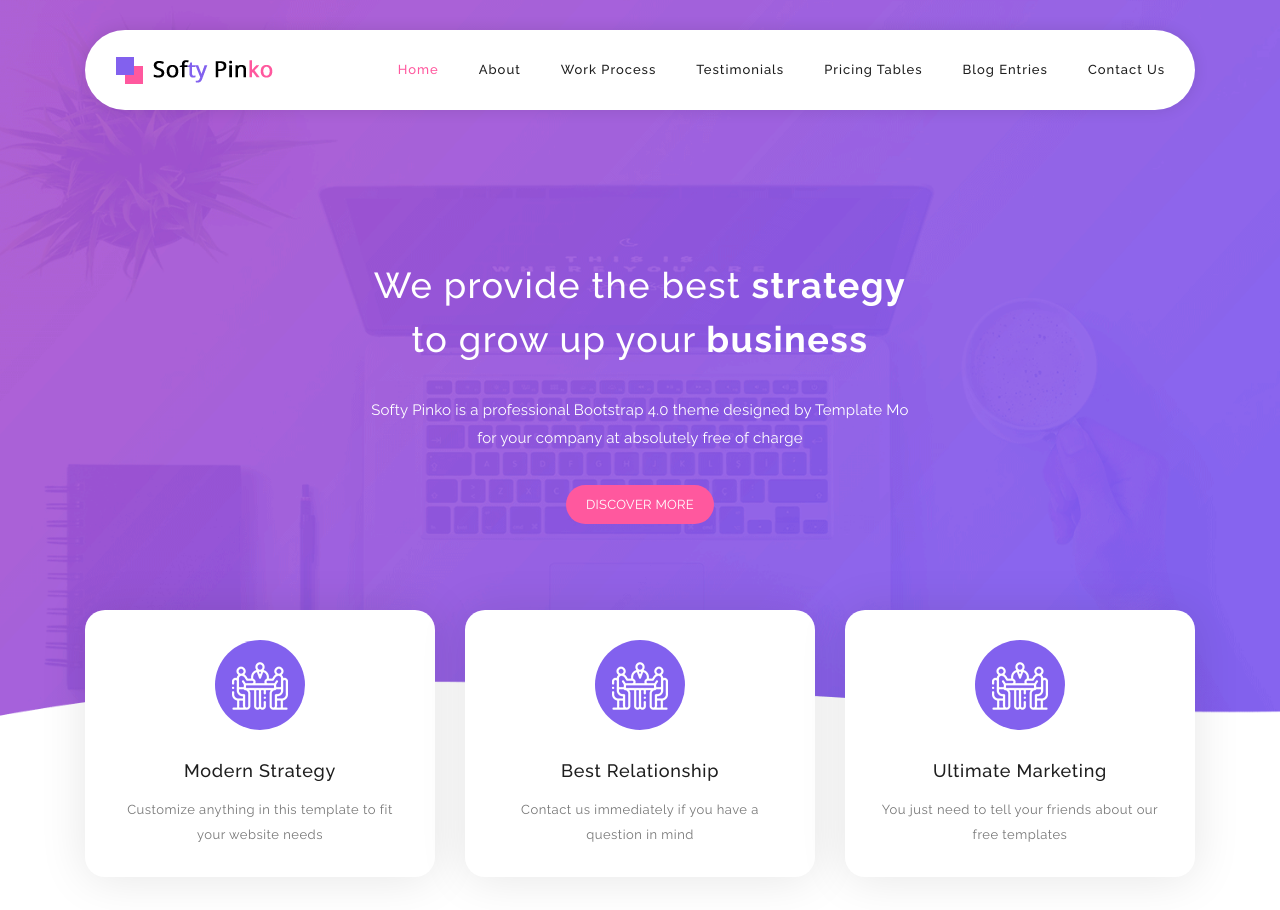
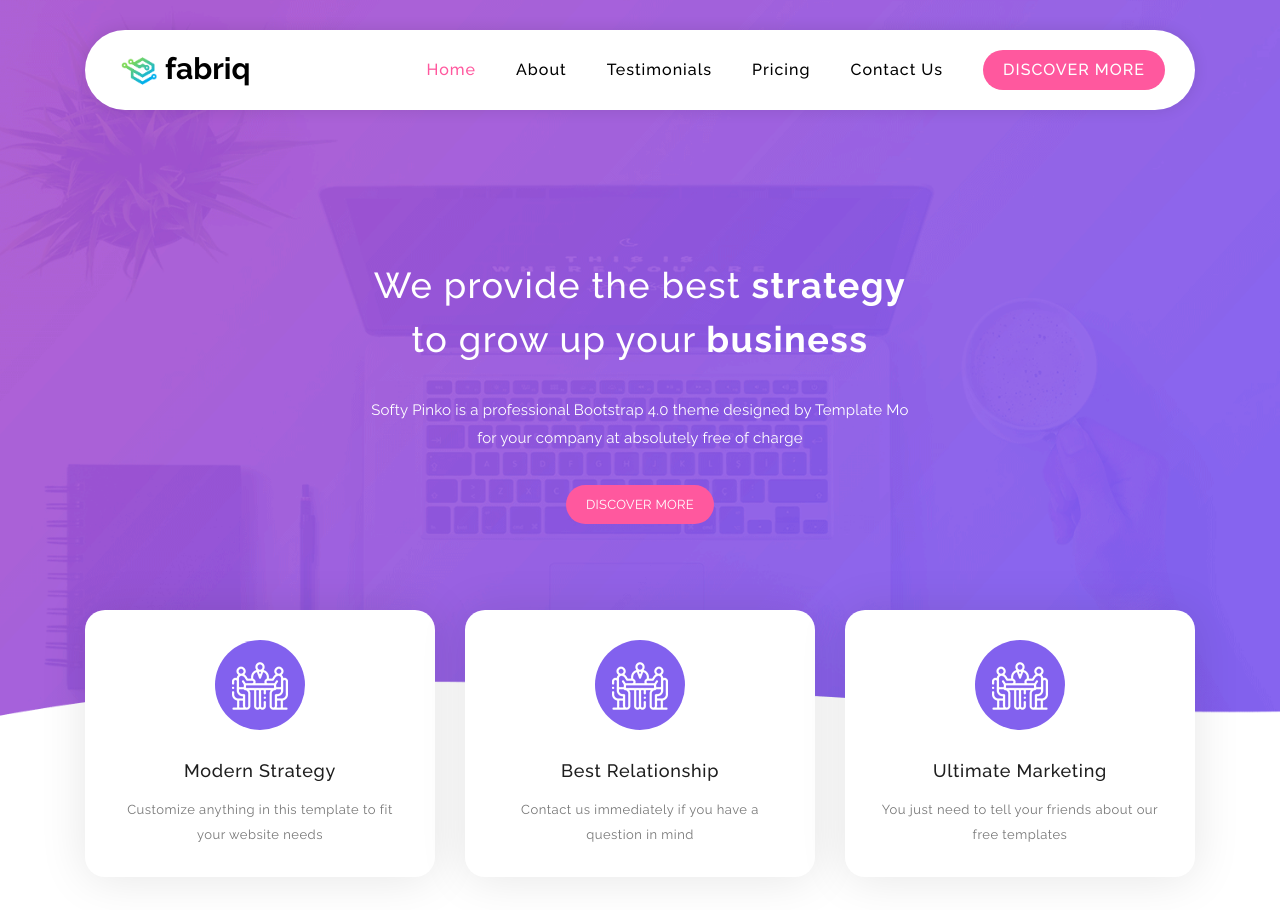
Before and after one commit to fabriq-labs/softy-pinko-website, a plain HTML site: page index.html in a window 1280 px wide. Shown: the top 910 px of the page. Drawn offline with Linux system fonts and the light colour scheme.

Commit message:
Updated Logo & Tiltle.

```diff
--- a/assets/css/templatemo-softy-pinko.css
+++ b/assets/css/templatemo-softy-pinko.css
@@ -310,6 +310,24 @@ body {
   }
 }
 
+a.header-button-slider {
+  font-size: 13px;
+  border-radius: 20px;
+  padding: 0px 20px;
+  background-color: #ff589e;
+  text-transform: uppercase;
+  color: #fff !important;
+  letter-spacing: 0.25px;
+  -webkit-transition: all 0.3s ease 0s;
+  -moz-transition: all 0.3s ease 0s;
+  -o-transition: all 0.3s ease 0s;
+  transition: all 0.3s ease 0s;
+}
+
+a.header-button-slider:hover {
+  background-color: #8261ee;
+}
+
 a.main-button-slider {
   font-size: 13px;
   border-radius: 20px;
@@ -386,6 +404,12 @@ header
   transition: all 0.3s ease 0s;
 }
 
+.title {
+  font-size: 30px;
+  font-weight: 700;
+  color: #000;
+}
+
 .header-area .main-nav {
   box-shadow: 0px 0px 15px rgba(0,0,0,0.1);
   border-radius: 40px;
@@ -435,7 +459,7 @@ header
 .header-area .main-nav .nav li a {
   display: block;
   font-weight: 500;
-  font-size: 13px;
+  font-size: 16px;
   color: #fff;
   -webkit-transition: all 0.3s ease 0s;
   -moz-transition: all 0.3s ease 0s;
@@ -548,7 +572,7 @@ header
 }
 
 .header-area.header-sticky .logo {
-  margin-top: 25px;
+  margin-top: 16px;
 }
 
 .header-area.header-sticky .nav {
@@ -556,7 +580,7 @@ header
 }
 
 .header-area.header-sticky .nav li a {
-  color: #1e1e1e;
+  color: #000;
 }
 
 .header-area.header-sticky .nav li a.active {
--- a/index.html
+++ b/index.html
@@ -49,19 +49,30 @@ https://templatemo.com/tm-535-softy-pinko
           <div class="col-12">
             <nav class="main-nav">
               <!-- ***** Logo Start ***** -->
-              <a href="#" class="logo">
-                <img src="assets/images/logo.png" alt="fSofty Pinko" />
+              <a href="#" class="logo" style="display: flex;">
+                <span
+                  ><img
+                    src="assets/images/fabriq_logo.png"
+                    alt="fSofty Pinko"
+                    width="50px"
+                    height="50px"
+                /></span>
+                <!-- <img src="assets/images/logo.png" alt="fSofty Pinko" /> -->
+                <span class="title">fabriq</span>
               </a>
               <!-- ***** Logo End ***** -->
               <!-- ***** Menu Start ***** -->
               <ul class="nav">
                 <li><a href="#welcome" class="active">Home</a></li>
                 <li><a href="#features">About</a></li>
-                <li><a href="#work-process">Work Process</a></li>
                 <li><a href="#testimonials">Testimonials</a></li>
-                <li><a href="#pricing-plans">Pricing Tables</a></li>
-                <li><a href="#blog">Blog Entries</a></li>
+                <li><a href="#pricing-plans">Pricing</a></li>
                 <li><a href="#contact-us">Contact Us</a></li>
+                <li>
+                  <a href="#features" class="header-button-slider"
+                    >Discover More</a
+                  >
+                </li>
               </ul>
               <a class="menu-trigger">
                 <span>Menu</span>
```
Also changed, not shown: assets/images/fabriq_logo.png (added).
